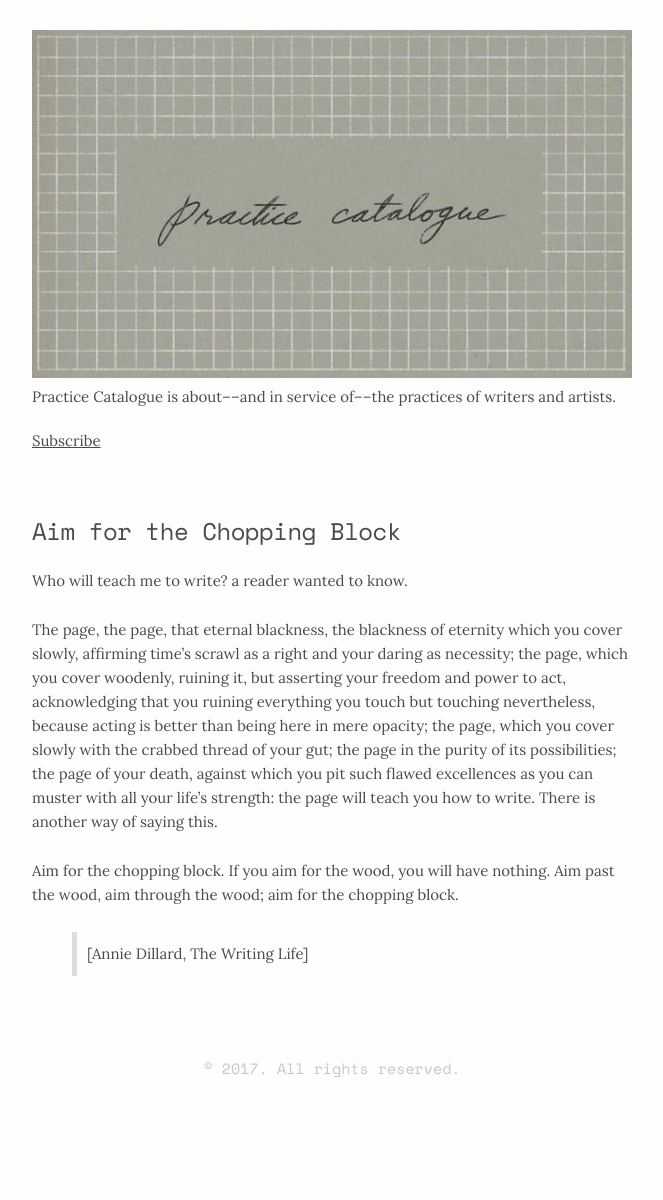
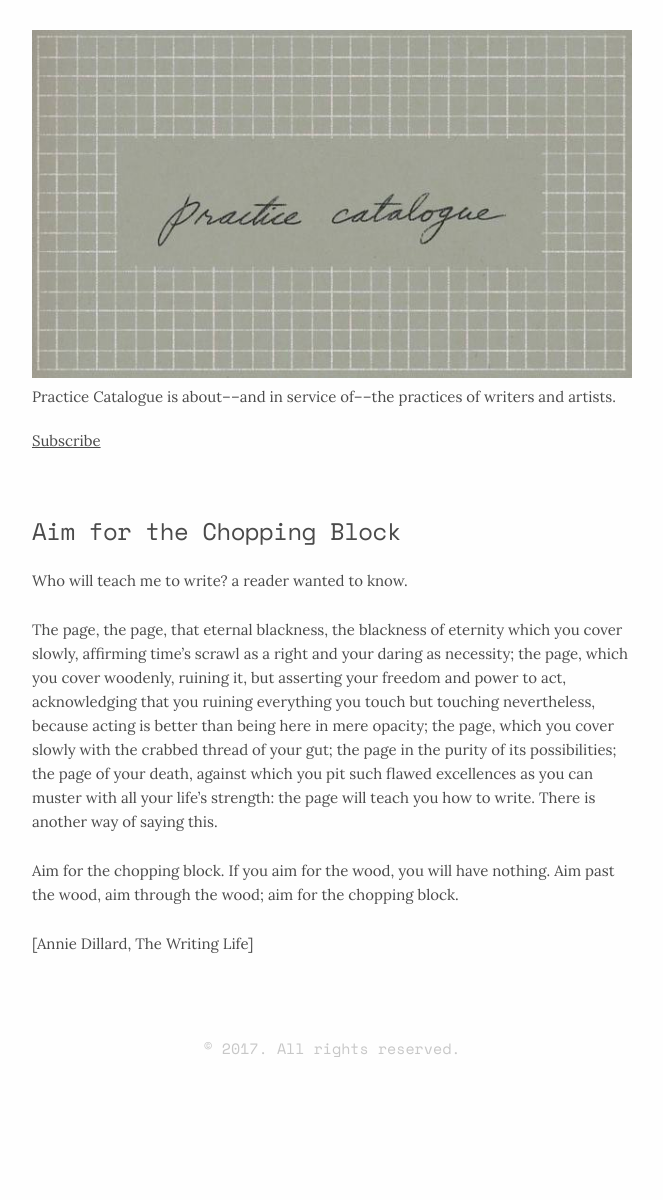
Before and after one commit to brandonkreitler/brandonkreitler.github.io, a Jekyll site: the page built from _posts/2017-03-29-Aim-for-the-Chopping-Block.md, in a window 1280 px wide. Shown: the whole page, without its empty margins (308-971 px from the left). Built offline with Jekyll 4.4.1, drawn with Linux system fonts in a browser that asks for light colours.

```diff
--- a/_posts/2017-03-29-Aim-for-the-Chopping-Block.md
+++ b/_posts/2017-03-29-Aim-for-the-Chopping-Block.md
@@ -12,4 +12,4 @@ There is another way of saying this.
 Aim for the chopping block.  If you aim for the wood, you will have nothing.  Aim past the wood, aim through the wood; aim for the chopping block.
 
 
-> [Annie Dillard, The Writing Life]
+[Annie Dillard, The Writing Life]
```
